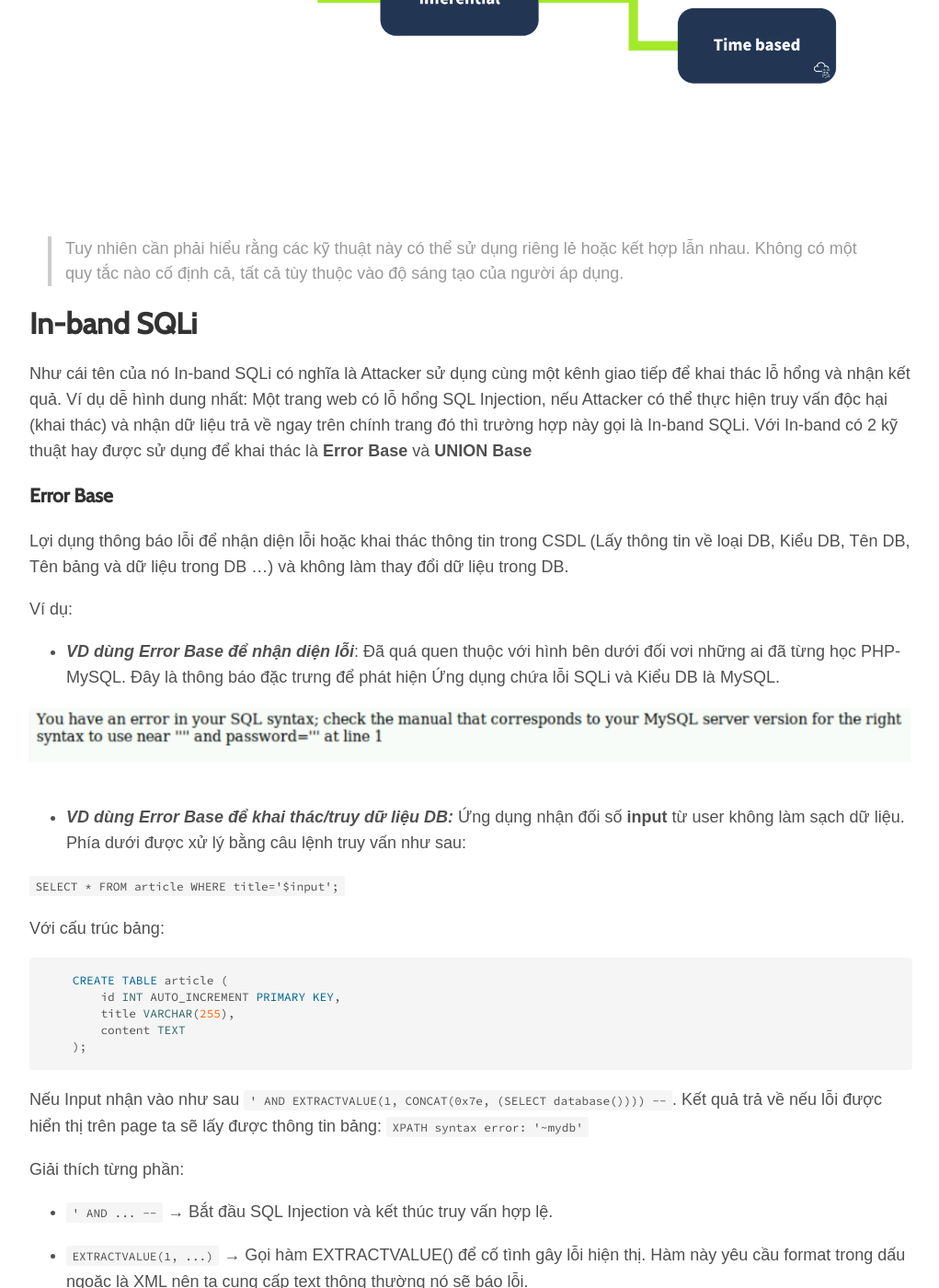
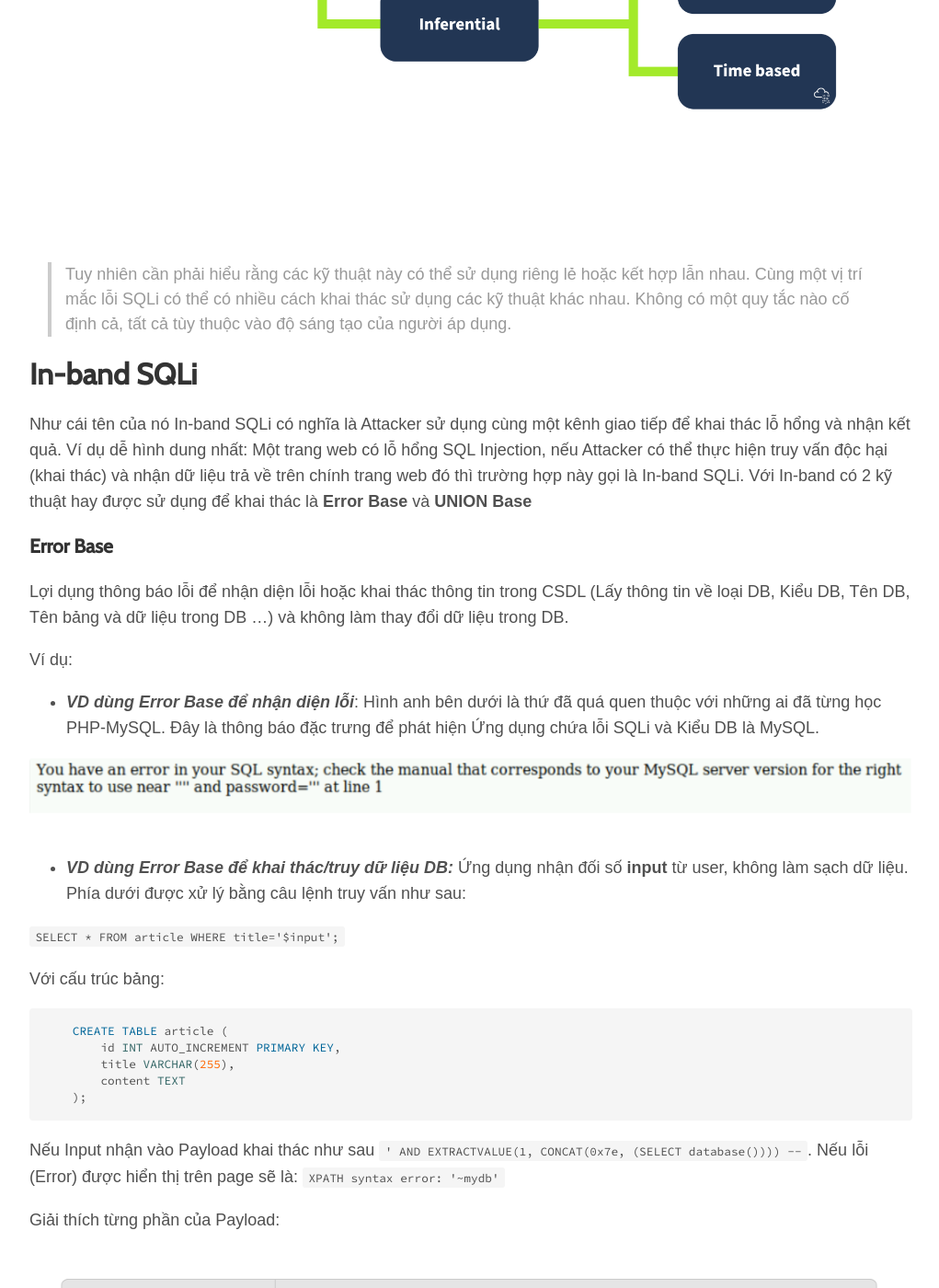
Before and after one commit to vietcf/vietchoi, a Jekyll site: the page built from _posts/2025-02-12-sql-injection-attack-back-to-basic.md, in a window 1280 px wide and 1400 px high, scrolled down 1729 px. Shown: the whole window at 92% size, without its empty margins (128-1149 px from the left). Built offline with Jekyll 4.4.1, drawn with Linux system fonts in a browser that asks for light colours; some web fonts are replaced; some of the changed text lies outside the part shown.

Commit message:
sql error base 2

`````diff
--- a/_posts/2025-02-12-sql-injection-attack-back-to-basic.md
+++ b/_posts/2025-02-12-sql-injection-attack-back-to-basic.md
@@ -14,19 +14,19 @@
 
 >Lợi dụng các cú pháp, quy tắc “từ điển” có sẵn để thao túng hành vi của đối tượng xử lý instruction
 
-=> Rõ ràng Attacker không tạo ra mới mà chỉ lợi dụng quy tắc có sẵn để thao túng xử lý theo ý của attacker.
+=> Rõ ràng Attacker không tạo ra thứ gì mới lạ, mà chỉ lợi dụng quy tắc có sẵn để "thao túng" việc xử lý theo ý đồ mà Attacker mong muốn.
 
 # Phân loại các kỹ thuật trong SQLi
 
-Để khai thác lỗ hồng SQLi một số blogger tổng hợp lại các kỹ thuật chính như sau:
+Để khai thác lỗ hồng SQLi một số Blogger trên mạng tổng hợp lại các kỹ thuật chính hay được sử dụng như sau:
 
 ![sqli technical]({{site.url}}/assets/img/2025/02/12/1-sql-injection-technical.png)
 
->Tuy nhiên cần phải hiểu rằng các kỹ thuật này có thể sử dụng riêng lẻ hoặc kết hợp lẫn nhau. Không có một quy tắc nào cố định cả, tất cả tùy thuộc vào độ sáng tạo của người áp dụng.
+>Tuy nhiên cần phải hiểu rằng các kỹ thuật này có thể sử dụng riêng lẻ hoặc kết hợp lẫn nhau. Cùng một vị trí mắc lỗi SQLi có thể có nhiều cách khai thác sử dụng các kỹ thuật khác nhau. Không có một quy tắc nào cố định cả, tất cả tùy thuộc vào độ sáng tạo của người áp dụng.
 
 # In-band SQLi
 
-Như cái tên của nó In-band SQLi có nghĩa là Attacker sử dụng cùng một kênh giao tiếp để khai thác lỗ hổng và nhận kết quả. Ví dụ dễ hình dung nhất: Một trang web có lỗ hổng SQL Injection, nếu Attacker có thể thực hiện truy vấn độc hại (khai thác) và nhận dữ liệu trả về ngay trên chính trang đó thì trường hợp này gọi là In-band SQLi. Với In-band có 2 kỹ thuật hay được sử dụng để khai thác là **Error Base** và **UNION Base**
+Như cái tên của nó In-band SQLi có nghĩa là Attacker sử dụng cùng một kênh giao tiếp để khai thác lỗ hổng và nhận kết quả. Ví dụ dễ hình dung nhất: Một trang web có lỗ hổng SQL Injection, nếu Attacker có thể thực hiện truy vấn độc hại (khai thác) và nhận dữ liệu trả về trên chính trang web đó thì trường hợp này gọi là In-band SQLi. Với In-band có 2 kỹ thuật hay được sử dụng để khai thác là **Error Base** và **UNION Base**
 
 ### Error Base
 
@@ -34,11 +34,11 @@
 
 Ví dụ:
 
-* ***VD dùng Error Base để nhận diện lỗi***: Đã quá quen thuộc với hình bên dưới đối vơi những ai đã từng học PHP-MySQL. Đây là thông báo đặc trưng để phát hiện Ứng dụng chứa lỗi SQLi và Kiểu DB là MySQL.
+* ***VD dùng Error Base để nhận diện lỗi***: Hình anh bên dưới là thứ đã quá quen thuộc với những ai đã từng học PHP-MySQL. Đây là thông báo đặc trưng để phát hiện Ứng dụng chứa lỗi SQLi và Kiểu DB là MySQL.
 
 ![sqli technical error base1]({{site.url}}/assets/img/2025/02/12/2-sql-error-base1.png)
 
-* ***VD dùng Error Base để khai thác/truy dữ liệu DB:*** Ứng dụng nhận đối số **input** từ user không làm sạch dữ liệu. Phía dưới được xử lý bằng câu lệnh truy vấn như sau:
+* ***VD dùng Error Base để khai thác/truy dữ liệu DB:*** Ứng dụng nhận đối số **input** từ user, không làm sạch dữ liệu. Phía dưới được xử lý bằng câu lệnh truy vấn như sau:
 
 ```SELECT * FROM article WHERE title='$input';```
 
@@ -52,16 +52,12 @@
     );
 ```
 
-Nếu Input nhận vào như sau ```' AND EXTRACTVALUE(1, CONCAT(0x7e, (SELECT database()))) -- ```. Kết quả trả về nếu lỗi được hiển thị trên page ta sẽ lấy được thông tin bảng: ```XPATH syntax error: '~mydb'```
+Nếu Input nhận vào Payload khai thác như sau ```' AND EXTRACTVALUE(1, CONCAT(0x7e, (SELECT database()))) -- ```. Nếu lỗi (Error) được hiển thị trên page sẽ là: ```XPATH syntax error: '~mydb'```
 
-Giải thích từng phần:
-* ```' AND ... --``` → Bắt đầu SQL Injection và kết thúc truy vấn hợp lệ.
+Giải thích từng phần của Payload:
 
-* ```EXTRACTVALUE(1, ...)``` → Gọi hàm EXTRACTVALUE() để cố tình gây lỗi hiện thị. Hàm này yêu cầu format trong dấu ngoặc là XML nên ta cung cấp text thông thường nó sẽ báo lỗi.
+![sqli technical error base2]({{site.url}}/assets/img/2025/02/12/3-sql-injection-error-base2.png)
 
-* ```CONCAT(0x7e, (SELECT database()))``` → 0x7e là ký tự ~ trong bảng mã hex, giúp làm rõ dữ liệu trả về. (SELECT database()) lấy tên database hiện tại.
-
-* ```--```` → Comment phần còn lại của truy vấn để tránh lỗi cú pháp.```
 
 Practice: Thử suy nghĩ xem muốn lấy danh sách các bảng trong DB và truy vấn thông tin trong một bảng thì làm thế nào :)
 
`````
Also changed, not shown: assets/img/2025/02/12/3-sql-injection-error-base2.png (added).
